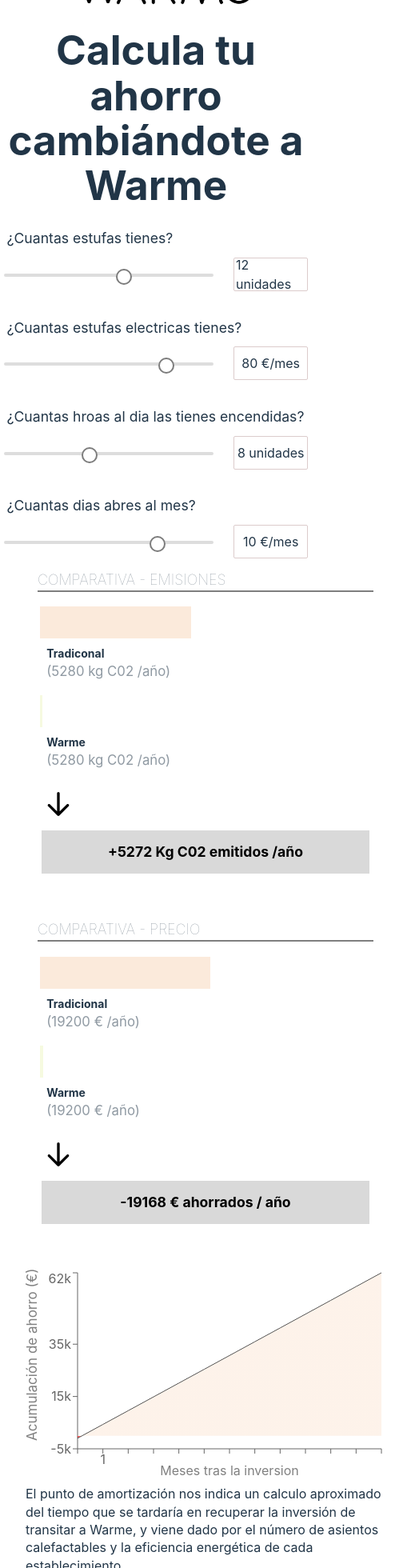
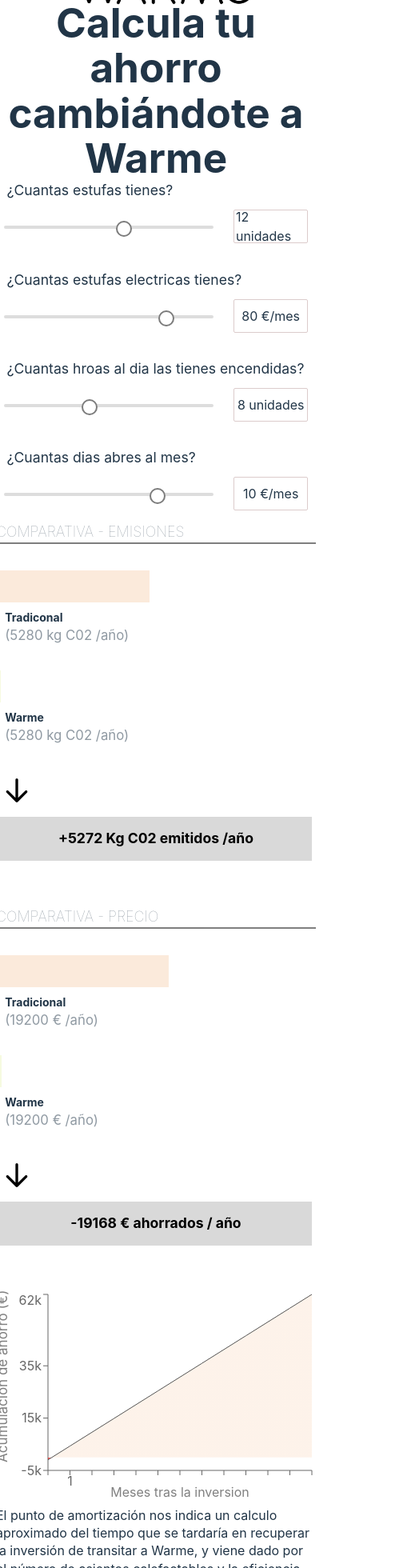
Before and after one commit to vctrubio/landing-warme, a React (Vite) app: page / in a window 390 px wide. Shown: the top 1960 px of the page at 80% size, 514 px wide, since content can reach past the window. Built offline with nearby package versions, Linux system fonts and the light colour scheme; a web font is replaced by a local one.

Commit message:
calc charts for mobile

```diff
--- a/src/components/Calculator.jsx
+++ b/src/components/Calculator.jsx
@@ -175,7 +175,7 @@
 
     return (
         <div className='calculator-container'>
-            <h1 style={{ marginBottom: '.5em', textAlign: 'center' }}>Calcula tu ahorro <br />cambiándote a Warme</h1>
+            <h1>Calcula tu ahorro <br />cambiándote a Warme</h1>
             <div className='calculator'>
                 <div className='calculator-qs'>
                     {questions.map((question, index) => (
@@ -199,7 +199,6 @@
                 {/* to do is get the numbers in the right orger */}
             </div>
 
-
             <SaberMas />
         </div>
     )
--- a/src/css/calculator.css
+++ b/src/css/calculator.css
@@ -3,7 +3,13 @@
     flex-direction: column;
     align-items: center;
     justify-content: center;
-    /* border: 1px solid rgb(208, 195, 195); */
+
+    h1{
+        text-align: center;
+        margin-bottom: .8em;
+        width: 100%;
+        margin: 0 auto;
+    }
 }
 
 .calculator {
@@ -289,7 +295,7 @@
 
 
     .punto-ahorro {
-        width: 450px;
+        width: 400px;
 
         >* {
             width: 100%;
@@ -301,15 +307,15 @@
     }
 
     .bar-container {
-        --width-container: 420px;
-        gap: .1em;
-
+        /* --width-container: 420px; */
+        gap: 1em;
         .bar-content {
             width: calc(var(--width-container) / 2 - 25px);
         }
     }
 
     .bar-container-head {
+        margin: 0;
         gap: 2em;
     }
 
```
